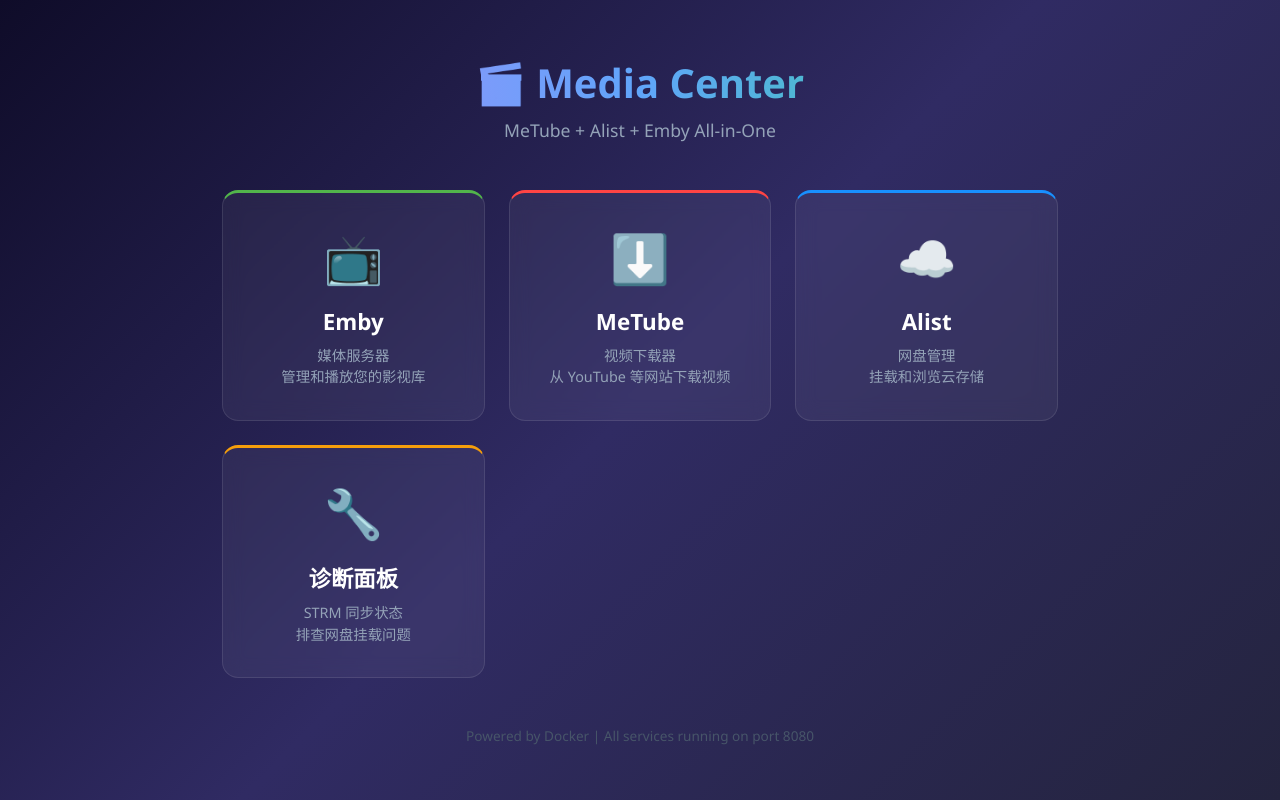
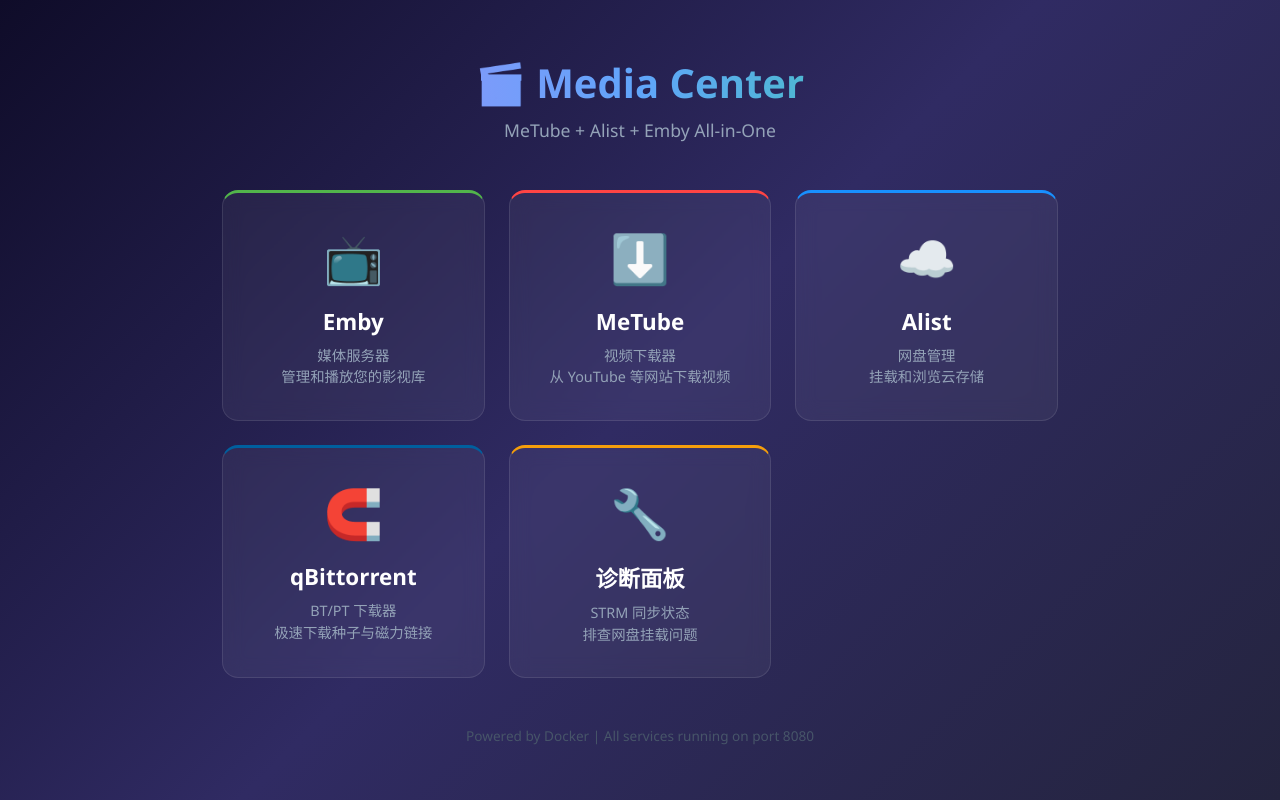
Before and after one commit to workerspages/metube-alist-emby, a plain HTML site: page portal/index.html in a window 1280 px wide. Drawn offline with Linux system fonts and the light colour scheme.

Commit message:
feat: add qbittorrent shortcut to portal

```diff
--- a/portal/index.html
+++ b/portal/index.html
@@ -89,6 +89,9 @@
         .card.alist { border-top: 3px solid #1890ff; }
         .card.alist:hover { box-shadow: 0 20px 40px rgba(24, 144, 255, 0.15); }
 
+        .card.qbittorrent { border-top: 3px solid #005f9e; }
+        .card.qbittorrent:hover { box-shadow: 0 20px 40px rgba(0, 95, 158, 0.15); }
+
         .card.debug { border-top: 3px solid #f59e0b; }
         .card.debug:hover { box-shadow: 0 20px 40px rgba(245, 158, 11, 0.15); }
 
@@ -123,6 +126,12 @@
                 <p>网盘管理<br>挂载和浏览云存储</p>
             </a>
 
+            <a href="/qbittorrent/" class="card qbittorrent" id="card-qbittorrent">
+                <span class="icon">🧲</span>
+                <h2>qBittorrent</h2>
+                <p>BT/PT 下载器<br>极速下载种子与磁力链接</p>
+            </a>
+
             <a href="/debug/" class="card debug" id="card-debug">
                 <span class="icon">🔧</span>
                 <h2>诊断面板</h2>
```
